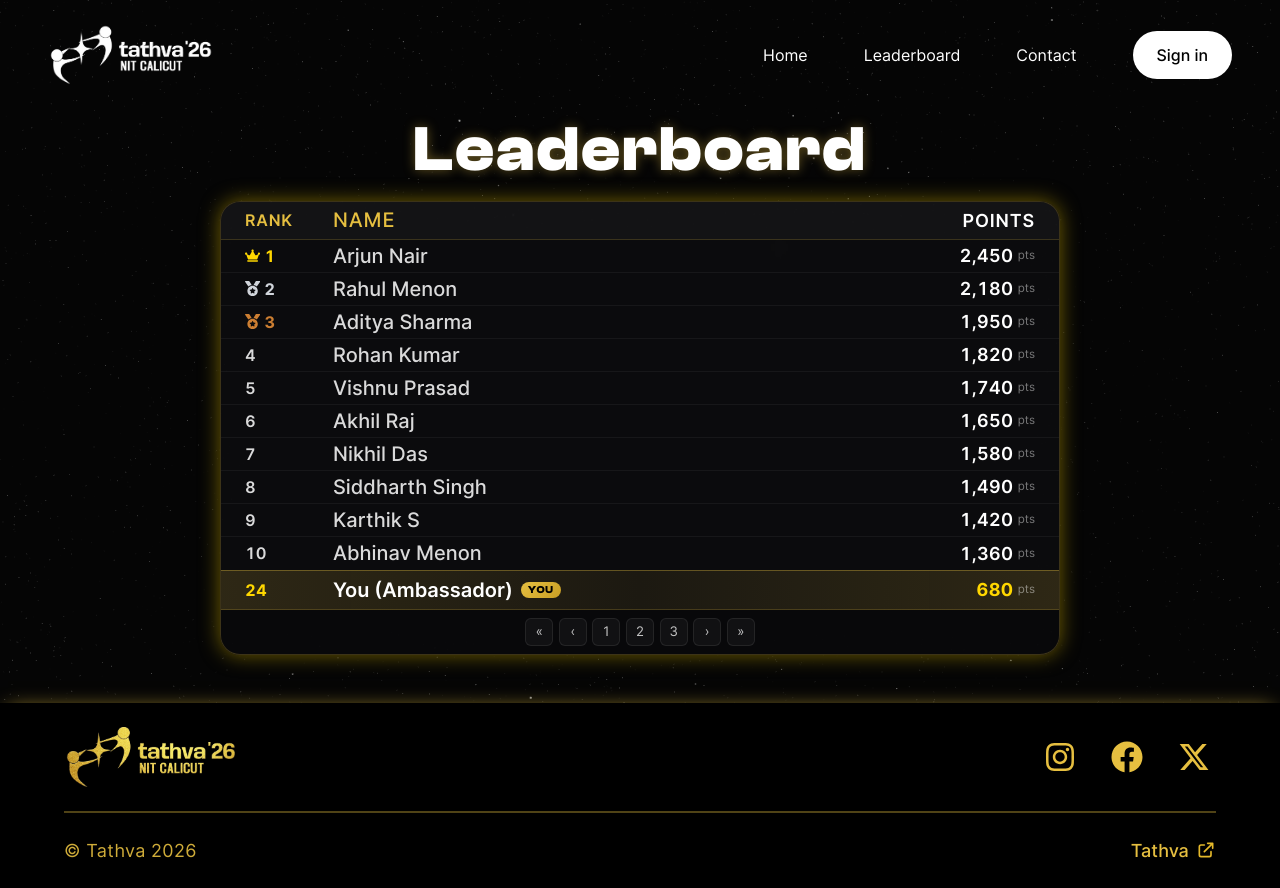
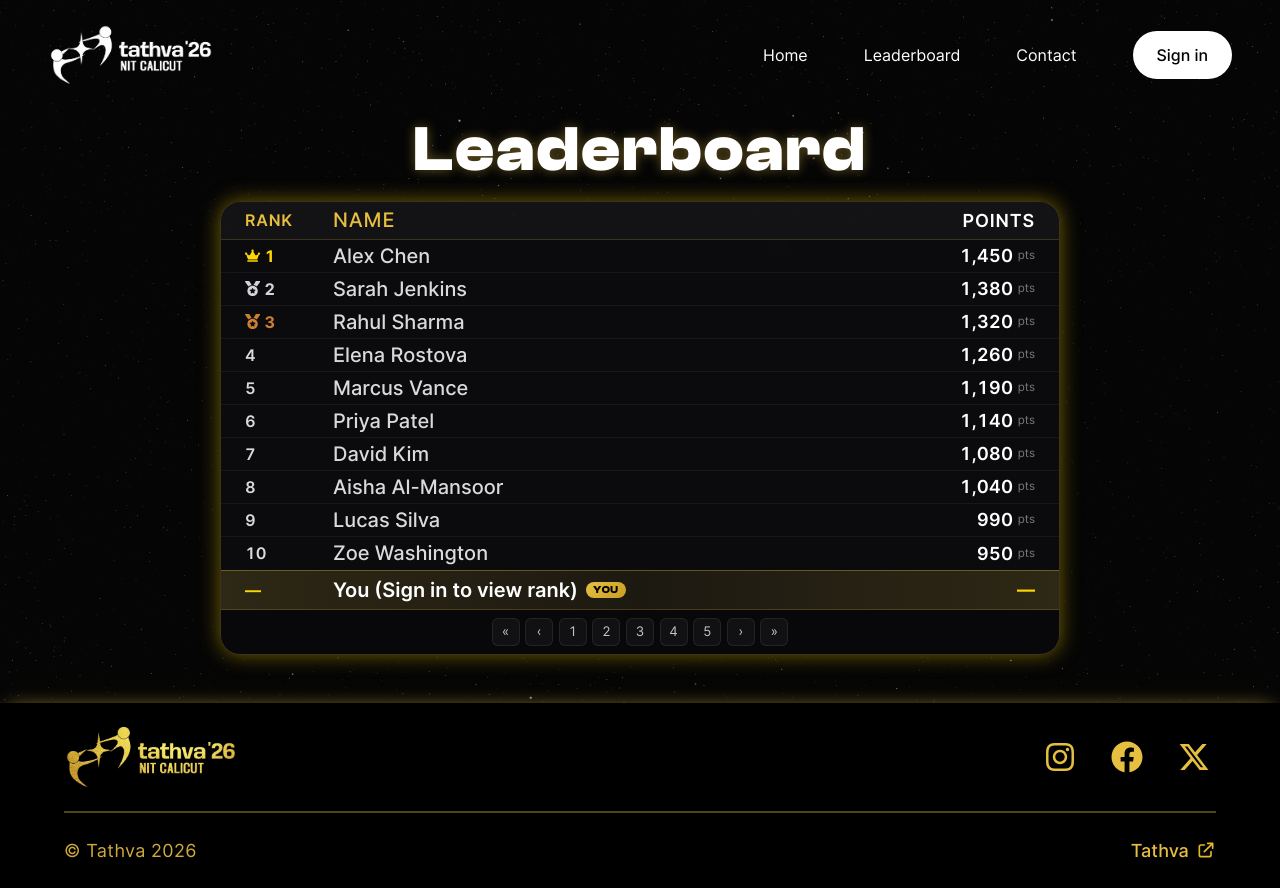
Before and after one commit to ItsThareesh/ca-frontend, a Next.js app: page /leaderboard in a window 1280 px wide. Built offline with nearby package versions, Linux system fonts and the light colour scheme.

Commit message:
fix: Fetch user rank from backend logic
user rank fetching logic.
instead of giving a random user rank it will ask to login till he hasnt loged in and if he had it will fetch from backend to show his rank

```diff
--- a/pages/leaderboard.js
+++ b/pages/leaderboard.js
@@ -5,45 +5,67 @@ import styles from 'components/leaderboard/leaderboard.module.css'
 import { FaCrown, FaMedal } from 'react-icons/fa'
 
 const MOCK_PARTICIPANTS = [
-	{ rank: 1, name: 'Arjun Nair', points: 2450 },
-	{ rank: 2, name: 'Rahul Menon', points: 2180 },
-	{ rank: 3, name: 'Aditya Sharma', points: 1950 },
-	{ rank: 4, name: 'Rohan Kumar', points: 1820 },
-	{ rank: 5, name: 'Vishnu Prasad', points: 1740 },
-	{ rank: 6, name: 'Akhil Raj', points: 1650 },
-	{ rank: 7, name: 'Nikhil Das', points: 1580 },
-	{ rank: 8, name: 'Siddharth Singh', points: 1490 },
-	{ rank: 9, name: 'Karthik S', points: 1420 },
-	{ rank: 10, name: 'Abhinav Menon', points: 1360 },
-	{ rank: 11, name: 'Dev Sharma', points: 1290 },
-	{ rank: 12, name: 'Anand Krishnan', points: 1210 },
-	{ rank: 13, name: 'Varun R', points: 1150 },
-	{ rank: 14, name: 'Akshay Kumar', points: 1090 },
-	{ rank: 15, name: 'Neeraj P', points: 1030 },
-	{ rank: 16, name: 'Sanjay Nair', points: 970 },
-	{ rank: 17, name: 'Manu Thomas', points: 920 },
-	{ rank: 18, name: 'Vivek Raj', points: 870 },
-	{ rank: 19, name: 'Rishi Menon', points: 820 },
-	{ rank: 20, name: 'Ishan Gupta', points: 780 },
-	{ rank: 21, name: 'Aman Verma', points: 740 },
-	{ rank: 22, name: 'Joel Joseph', points: 710 },
-	{ rank: 23, name: 'Hari Krishnan', points: 690 },
-	{ rank: 24, name: 'Prashant Raj', points: 680 },
-	{ rank: 25, name: 'Vimal Das', points: 650 },
-	{ rank: 26, name: 'Sreehari M', points: 620 },
-	{ rank: 27, name: 'Yash Raj', points: 590 },
-	{ rank: 28, name: 'Rohit Sharma', points: 560 },
-	{ rank: 29, name: 'Amal Joseph', points: 530 },
-	{ rank: 30, name: 'Mohit Kumar', points: 500 },
+	{ rank: 1, name: 'Alex Chen', points: 1450 },
+	{ rank: 2, name: 'Sarah Jenkins', points: 1380 },
+	{ rank: 3, name: 'Rahul Sharma', points: 1320 },
+	{ rank: 4, name: 'Elena Rostova', points: 1260 },
+	{ rank: 5, name: 'Marcus Vance', points: 1190 },
+	{ rank: 6, name: 'Priya Patel', points: 1140 },
+	{ rank: 7, name: 'David Kim', points: 1080 },
+	{ rank: 8, name: 'Aisha Al-Mansoor', points: 1040 },
+	{ rank: 9, name: 'Lucas Silva', points: 990 },
+	{ rank: 10, name: 'Zoe Washington', points: 950 },
+	{ rank: 11, name: 'Vikram Malhotra', points: 920 },
+	{ rank: 12, name: 'Emma Watson', points: 890 },
+	{ rank: 13, name: 'Arjun Nair', points: 870 },
+	{ rank: 14, name: 'Chloe Dubois', points: 850 },
+	{ rank: 15, name: 'Rohan Gupta', points: 830 },
+	{ rank: 16, name: 'Sophia Martinez', points: 810 },
+	{ rank: 17, name: 'Karthik Rao', points: 790 },
+	{ rank: 18, name: 'Liam O’Connor', points: 780 },
+	{ rank: 19, name: 'Ananya Iyer', points: 760 },
+	{ rank: 20, name: 'Noah Miller', points: 750 },
+	{ rank: 21, name: 'Meera Nambiar', points: 730 },
+	{ rank: 22, name: 'Oliver Brown', points: 710 },
+	{ rank: 23, name: 'Siddharth Varma', points: 700 },
+	{ rank: 24, name: 'You (Ambassador)', points: 680, isCurrentUser: true },
+	{ rank: 25, name: 'Isabella Garcia', points: 670 },
+	{ rank: 26, name: 'Aditya Menon', points: 650 },
+	{ rank: 27, name: 'Mia Tanaka', points: 640 },
+	{ rank: 28, name: 'Gautam Pillai', points: 620 },
+	{ rank: 29, name: 'Benjamin Scott', points: 610 },
+	{ rank: 30, name: 'Diya Krishnan', points: 590 },
+	{ rank: 31, name: 'Ethan Hunt', points: 580 },
+	{ rank: 32, name: 'Sneha Reddy', points: 560 },
+	{ rank: 33, name: 'Alexander Wright', points: 550 },
+	{ rank: 34, name: 'Tanvi Joshi', points: 530 },
+	{ rank: 35, name: 'Daniel Craig', points: 520 },
+	{ rank: 36, name: 'Rhea Kurien', points: 500 },
+	{ rank: 37, name: 'William Turner', points: 490 },
+	{ rank: 38, name: 'Naveen George', points: 470 },
+	{ rank: 39, name: 'Charlotte Evans', points: 460 },
+	{ rank: 40, name: 'Harish Kumar', points: 440 },
+	{ rank: 41, name: 'Amelia Jones', points: 430 },
+	{ rank: 42, name: 'Varun Das', points: 410 },
+	{ rank: 43, name: 'Grace Hopper', points: 400 },
+	{ rank: 44, name: 'Tarun Mathur', points: 380 },
+	{ rank: 45, name: 'Hannah Abbott', points: 360 },
+	{ rank: 46, name: 'Abhishek Roy', points: 350 },
+	{ rank: 47, name: 'Victoria Thorne', points: 330 },
+	{ rank: 48, name: 'Deepak Chopra', points: 310 },
+	{ rank: 49, name: 'Natalie Portman', points: 290 },
+	{ rank: 50, name: 'Samir Sheikh', points: 270 },
 ]
-
 
 const ITEMS_PER_PAGE = 10
 const TOTAL_PAGES = Math.ceil(MOCK_PARTICIPANTS.length / ITEMS_PER_PAGE)
 
 export default function Leaderboard() {
-	const { user, isLoggedIn } = useUserContext()
+	const { user, isLoggedIn, createAuthAxios } = useUserContext()
 	const [currentPage, setCurrentPage] = useState(1)
+	const [ourRank, setOurRank] = useState(null)
+	const [ourPoints, setOurPoints] = useState(null)
+	const [loadingRank, setLoadingRank] = useState(false)
 
 	useEffect(() => {
 		/*
@@ -68,10 +90,64 @@ export default function Leaderboard() {
 		}
 	}, [])
 
+	// Fetch current user's actual points and rank from backend
+	useEffect(() => {
+		if (!isLoggedIn) {
+			setOurRank(null)
+			setOurPoints(null)
+			return
+		}
+
+		// Pre-fill from existing user context if available
+		const initialPts = user?.totalPoints ?? user?.total_points
+		if (initialPts !== undefined && initialPts !== null) {
+			setOurPoints(initialPts)
+			const calcRank = user?.rank ?? (MOCK_PARTICIPANTS.filter((p) => p.points > initialPts).length + 1)
+			setOurRank(calcRank)
+		}
+
+		setLoadingRank(true)
+
+		// Fetch fresh profile from backend
+		const authAxios = createAuthAxios ? createAuthAxios() : null
+		const fetchPromise = authAxios
+			? authAxios.get('/api/user/')
+			: fetch(`${process.env.NEXT_PUBLIC_BACKEND_URL}/api/user/`, {
+					headers: {
+						Authorization: `Bearer ${localStorage.getItem('access_token')}`,
+					},
+			  }).then((r) => r.json().then((data) => ({ data })))
+
+		fetchPromise
+			.then((res) => {
+				const data = res?.data
+				if (data) {
+					const pts = data.totalPoints ?? data.total_points ?? 0
+					setOurPoints(pts)
+
+					const rk = data.rank ?? data.user_rank ?? data.leaderboard_rank
+					if (rk !== undefined && rk !== null) {
+						setOurRank(rk)
+					} else {
+						// Calculate dynamic rank based on backend points against leaderboard
+						const calcRank = MOCK_PARTICIPANTS.filter((p) => p.points > pts).length + 1
+						setOurRank(calcRank)
+					}
+				}
+			})
+			.catch((err) => {
+				console.error('Failed to fetch user rank from backend:', err)
+			})
+			.finally(() => {
+				setLoadingRank(false)
+			})
+	}, [isLoggedIn, user?.totalPoints, user?.total_points, user?.rank])
+
 	// Determine current user's profile info
 	const currentUserName = useMemo(() => {
 		if (isLoggedIn && user?.name) return user.name
-		return 'You (Ambassador)'
+		if (isLoggedIn) return 'You'
+		return 'You (Sign in to view rank)'
 	}, [isLoggedIn, user])
 
 	// Current page items (strictly 10 items)
@@ -144,14 +220,22 @@ export default function Leaderboard() {
 						{/* Current User's Rank ("Our Rank") Pinned Section */}
 						<div className={styles['user-rank-section']}>
 							<div className={`${styles['grid-row']} ${styles['user-rank-row']}`}>
-								<span className={styles['col-rank']}>24</span>
+								<span className={styles['col-rank']}>
+									{loadingRank ? '...' : ourRank !== null ? ourRank : '—'}
+								</span>
 								<span className={styles['col-name']}>
 									<span>{currentUserName}</span>
 									<span className={styles['you-badge']}>YOU</span>
 								</span>
 								<span className={styles['col-points']}>
-									680
-									<span className={styles['points-unit']}>pts</span>
+									{loadingRank
+										? '...'
+										: ourPoints !== null
+										? ourPoints.toLocaleString()
+										: '—'}
+									{ourPoints !== null && (
+										<span className={styles['points-unit']}>pts</span>
+									)}
 								</span>
 							</div>
 						</div>
```
